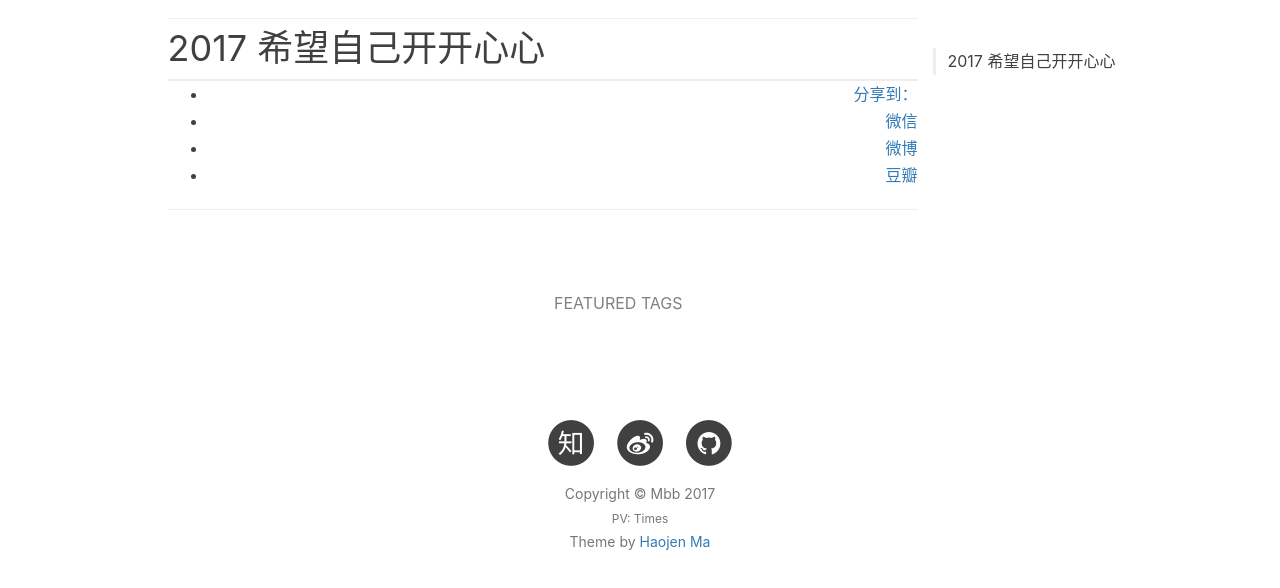
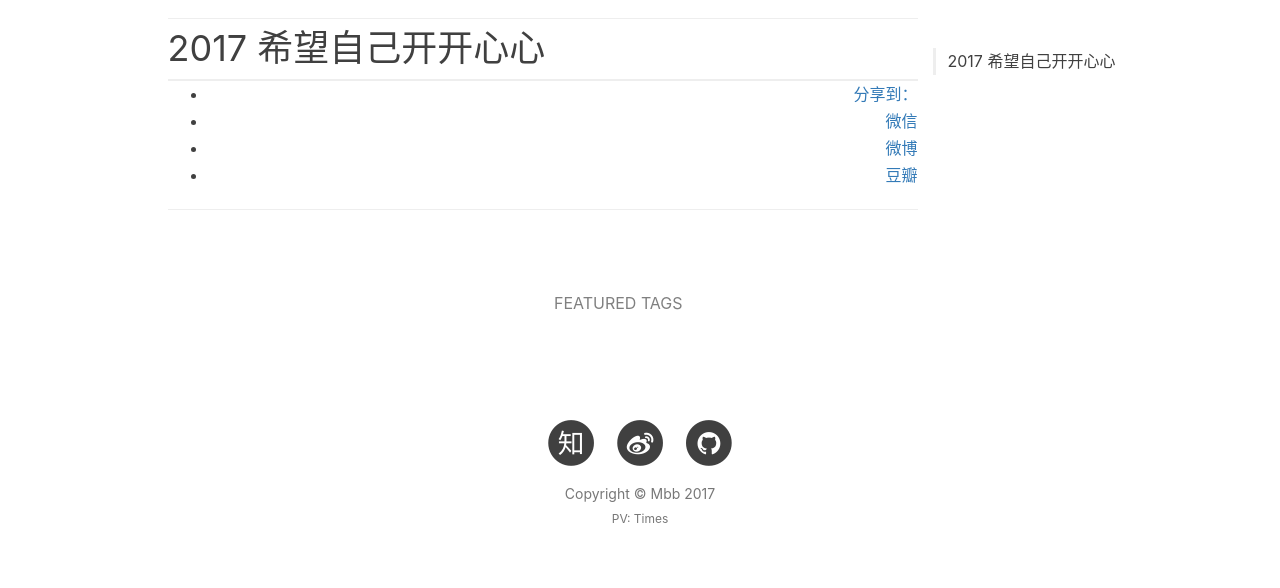
Before and after one commit to mingbaobao/mingbaobao, a plain HTML site: page 2017/01/10/your-poetry-name/index.html in a window 1280 px wide. Shown: the part 372-960 px from the top of the page. Drawn offline with nearby package versions, Linux system fonts and the light colour scheme; some packages are replaced by stand-ins of ours; a script that the page names is missing.

Commit message:
Site updated: 2017-01-11 10:40:07

```diff
--- a/2017/01/10/your-poetry-name/index.html
+++ b/2017/01/10/your-poetry-name/index.html
@@ -339,7 +339,7 @@
                     <br>
                     <span id="busuanzi_container_site_pv" style="font-size: 12px;">PV: <span id="busuanzi_value_site_pv"></span> Times</span>
                     <br>
-                    Theme by <a href="https://haojen.github.io/">Haojen Ma</a>
+
                 </p>
 
             </div>
```
Also changed, not shown: archives/2017/01/index.html (+1 -1 lines), archives/2017/index.html (+1 -1 lines), archives/index.html (+1 -1 lines), index.html (+1 -1 lines).
